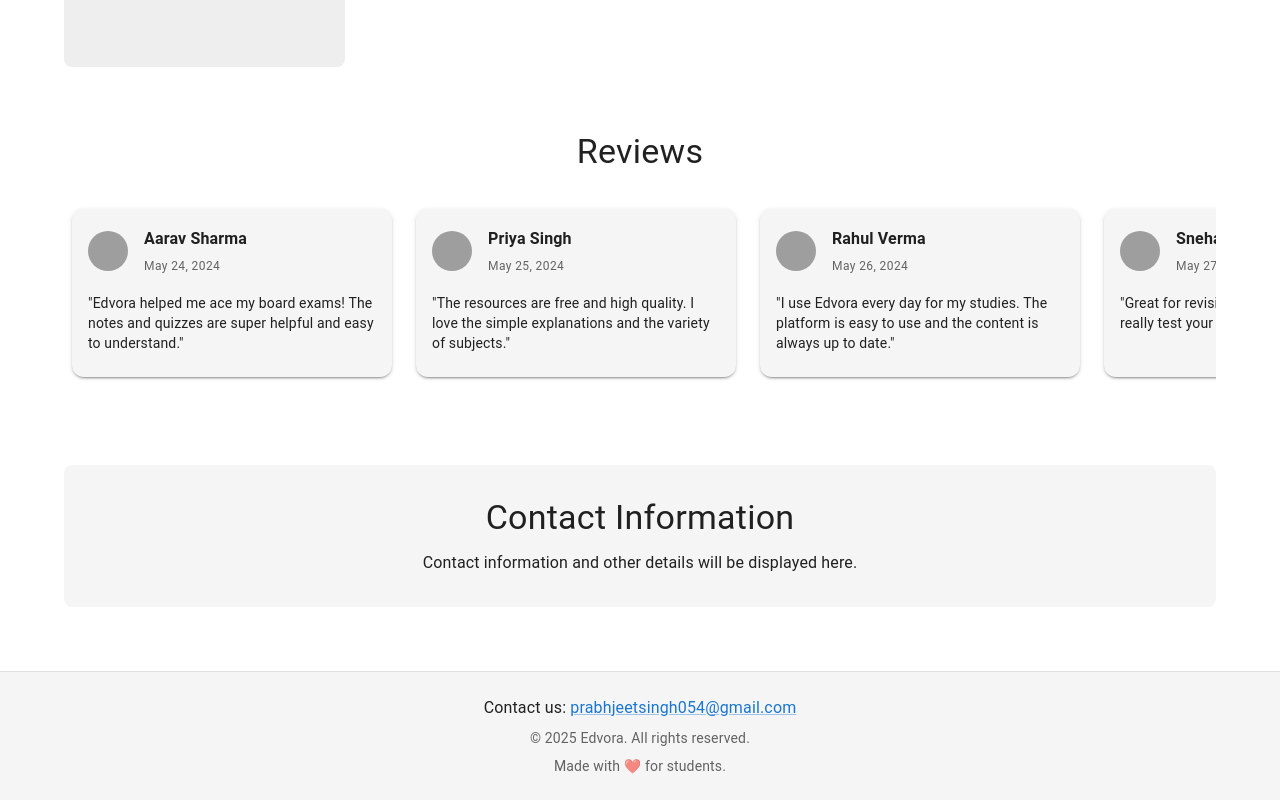
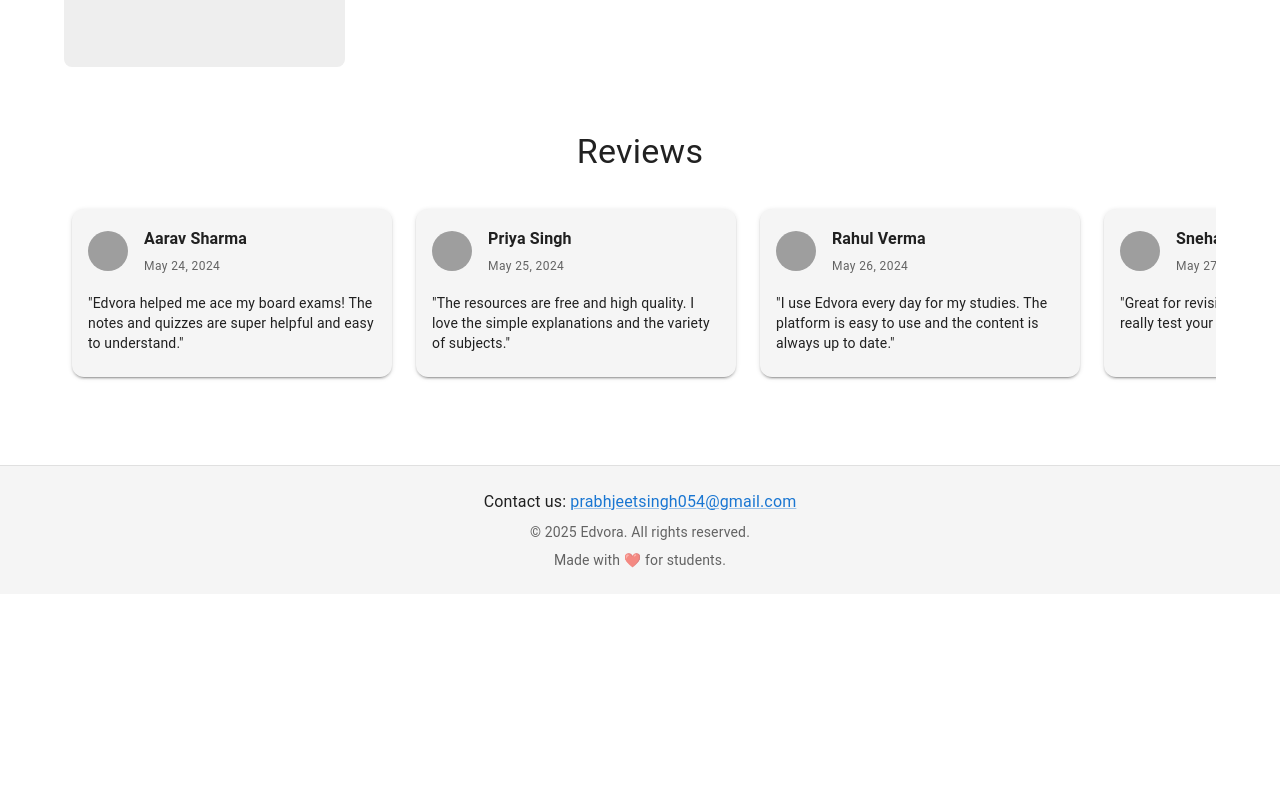
Before and after one commit to Prabhjeet054/Ed_web, a React app: page / in a window 1280 px wide. Shown: the part 891-1691 px from the top of the page. After the commit the page ends 1485 px from the top, so only its background shows below. Built offline with nearby package versions, Linux system fonts and the light colour scheme; grey boxes are pictures that could not be loaded; the HTML template or start-up script is replaced by a standard one.

Commit message:
made some changes

```diff
--- a/src/pages/LandingPage.jsx
+++ b/src/pages/LandingPage.jsx
@@ -209,32 +209,6 @@ const LandingPage = () => {
         </Typography>
         <ReviewCards />
       </Box>
-
-      <Box
-        id="contact"
-        sx={{
-          my: { xs: 4, md: 8 },
-          p: { xs: 2, md: 4 },
-          backgroundColor: 'grey.100',
-          borderRadius: 2,
-          scrollMarginTop: '64px'
-        }}
-      >
-        <Typography
-          variant={isMobile ? 'h5' : 'h4'}
-          component="h2"
-          gutterBottom
-          align="center"
-        >
-          Contact Information
-        </Typography>
-        <Typography
-          align="center"
-          variant={isMobile ? 'body2' : 'body1'}
-        >
-          Contact information and other details will be displayed here.
-        </Typography>
-      </Box>
     </Container>
   );
 };
```
